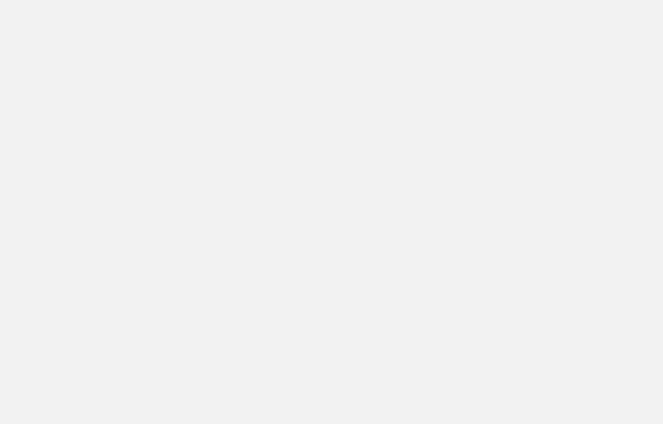
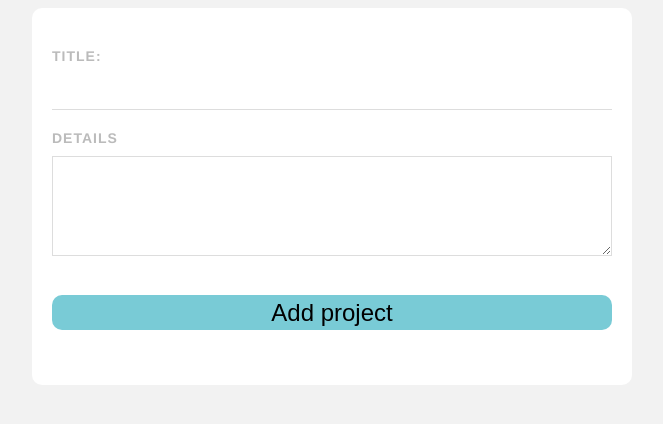
Before and after one commit to DusanKubala/SimpleProject, a Vue app: page /add in a window 1280 px wide. Before the commit this address had no page. Shown: the top 424 px of the page, without its empty margins (308-971 px from the left). Built offline with nearby package versions, Linux system fonts and the light colour scheme.

Commit message:
Create formular in AddProject.vue

```diff
--- a/data/db.json
+++ b/data/db.json
@@ -4,13 +4,19 @@
       "id": 1,
       "title": "Create new homepage banner",
       "details": "Lorem ipsum",
-          "complete": false
+      "complete": true
     },
     {
       "id": 2,
       "title": "Make marketing email",
       "details": "Lorem ipsum",
-          "complete": true
+      "complete": false
+    },
+    {
+      "title": "New project",
+      "details": "aaaaaaaaaaaaaaaaaaaaa aaaaaaaaaaaaaaaa aaaaaaaaaa",
+      "complete": false,
+      "id": 3
     }
   ]
 }
--- a/src/components/SignleProject.vue
+++ b/src/components/SignleProject.vue
@@ -1,11 +1,11 @@
 <template>
-  <div class="project">
+  <div class="project" :class="{ complete: project.complete }">
         <div class="actions">
             <h3 @click="toggleDetails"> {{ project.title }}</h3>
             <div class="icons">
                 <span class="material-icons">edit</span>
                 <span @click="deleteProject" class="material-icons">delete</span>
-                <span class="material-icons">done</span>
+                <span @click="doneProject" class="material-icons tick">done</span>
             </div>
         </div>
 
@@ -33,6 +33,15 @@ export default {
             fetch( this.uri, { method: 'DELETE' })
                 .then(() =>this.$emit('delete', this.project.id))
                 .catch(err => console.log(err.message))
+        },
+        doneProject() {
+            fetch(this.uri, {
+                method: 'PATCH',
+                headers: { 'Content-type': 'application/json' },
+                body: JSON.stringify({ complete: !this.project.complete })
+            }).then(() => {
+                this.$emit('complete', this.project.id)
+            }).catch((err) => console.log(err))
         }
     }
 }
@@ -46,6 +55,14 @@ export default {
         border-radius: 4px;
         box-shadow: 1px 2px 3px rgba(0, 0, 0, 0.05);
         border-left: 4px solid #e90074;
+    }
+
+    .project.complete {
+        border-left: 4px solid #42e900;
+    }
+
+    .project.complete .tick{
+        color:  #42e900;
     }
 
     h3 {
--- a/src/router/index.js
+++ b/src/router/index.js
@@ -1,11 +1,17 @@
 import { createRouter, createWebHistory } from 'vue-router'
 import Home from '../views/Home.vue'
+import AddProject from '../views/AddProject.vue'
 
 const routes = [
   {
     path: '/',
     name: 'Home',
     component: Home
+  },
+  {
+    path: '/add',
+    name: 'AddProject',
+    component: AddProject
   }
 ]
 
--- /dev/null
+++ b/src/views/AddProject.vue
@@ -0,0 +1,90 @@
+<template>
+  <form @submit.prevent="handleSubmit">
+      <label>Title:</label>
+      <input type="text" v-model="title" required>
+      <label>Details</label>
+      <textarea v-model="details" required></textarea>
+
+      <button>Add project</button>
+  </form>
+</template>
+
+<script>
+export default {
+    data() {
+        return {
+            title: '',
+            details: ''
+        }
+    },
+    methods: {
+        handleSubmit() {
+            let project = {
+                title: this.title,
+                details: this.details,
+                complete: false
+            }
+            fetch('http://localhost:3000/projects', {
+                method: 'POST',
+                headers: { 'Content-type': "application/json" },
+                body: JSON.stringify(project)
+            }).then (() => {
+                this.$router.push('/')
+            }).catch((err) => console.log(err))
+        }
+    }
+}
+</script>
+
+<style>
+    form {
+        background: white;
+        padding: 20px;
+        border-radius: 10px;
+    }
+
+    label {
+        display: block;
+        color: #bbb;
+        text-transform: uppercase;
+        font-size: 14px;
+        font-weight: bold;
+        letter-spacing: 1px;
+        margin: 20px 0 10px 0;
+    }
+
+    input {
+        padding: 10px;
+        border: 0;
+        border-bottom: 1px solid #ddd;
+        width: 100%;
+        box-sizing: border-box;
+    }
+
+    textarea {
+        padding: 10px;
+        height: 100px;
+        border: 1px solid #ddd;
+        width: 100%;
+        box-sizing: border-box;
+
+    }
+
+    form button {
+        display: block;
+        color: black;
+        margin: 35px 0;
+        width: 100%;
+        height: 35px;
+        font-size: 1.5em;
+        border: none;
+        border-radius: 10px;
+        background: rgb(121, 203, 214);
+        cursor: pointer;
+    }
+
+    form button:hover {
+        background:rgb(175, 233, 241);
+    }
+
+</style>
--- a/src/views/Home.vue
+++ b/src/views/Home.vue
@@ -2,7 +2,7 @@
   <div class="home">
     <div v-if="projects.length">
       <div v-for="project in projects" :key="project.id">
-        <SingleProject :project="project" @delete="handleDelete"/>
+        <SingleProject :project="project" @delete="handleDelete" @complete="handleComplete"/>
       </div>
     </div>
     <div v-else>
@@ -33,6 +33,12 @@ export default {
       this.projects = this.projects.filter((project) => {
         return project.id !== id
       })
+    },
+    handleComplete(id) {
+      let p = this.projects.find(project => {
+        return project.id === id
+      })
+      p.complete = !p.complete
     }
   }
 }
```
Lines whose indentation alone changed are shown as unchanged.
